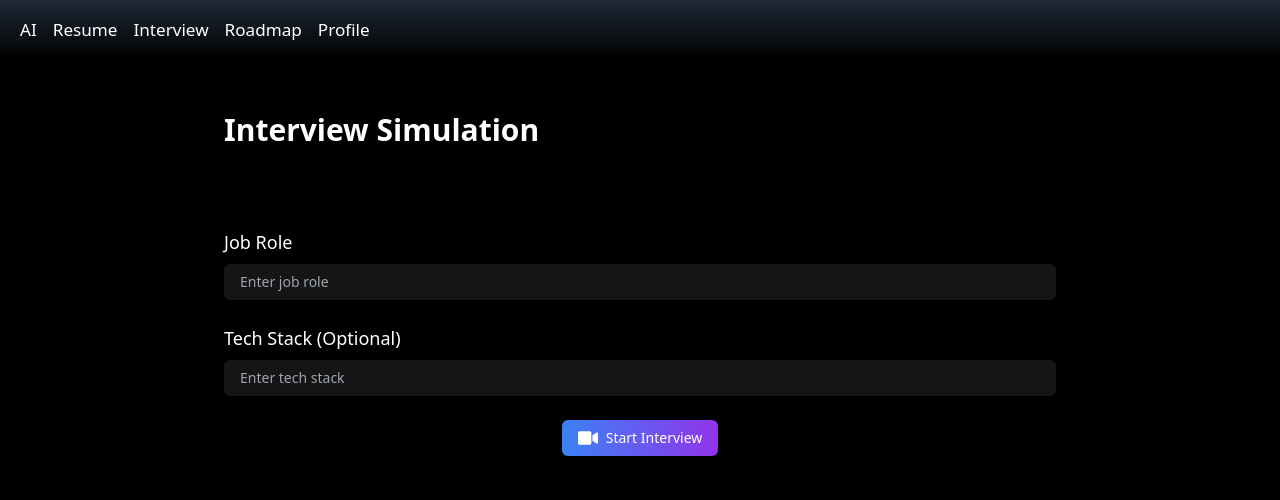
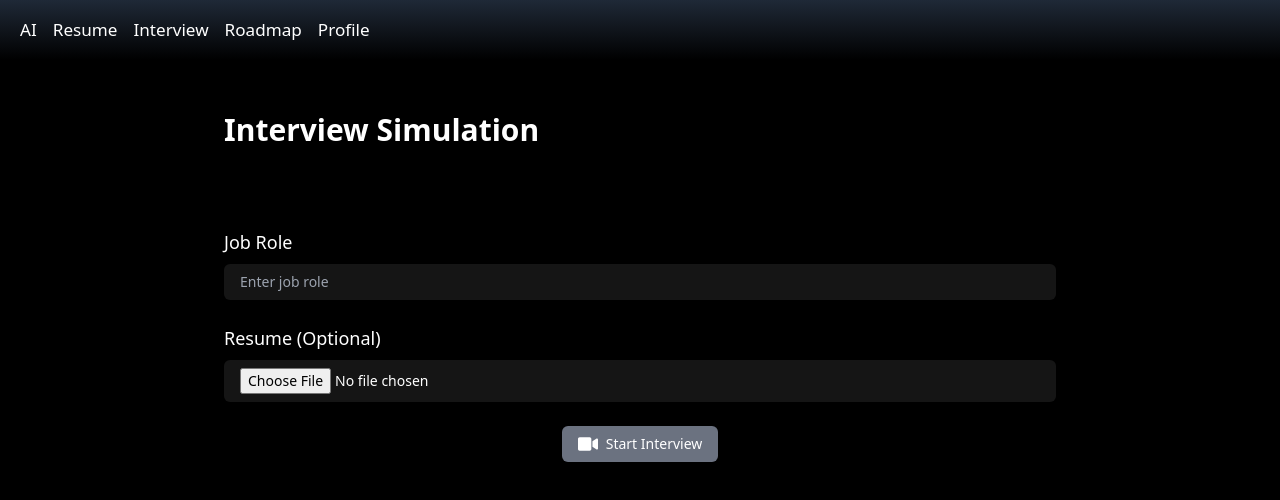
Before and after one commit to Anurag-Gaddamwar/CypherAI, a Next.js app: page /interview in a window 1280 px wide. Shown: the top 500 px of the page. Built offline with nearby package versions, Linux system fonts and the light colour scheme.

Commit message:
Update interview.jsx

```diff
--- a/pages/interview.jsx
+++ b/pages/interview.jsx
@@ -13,11 +13,11 @@ const InterviewSimulation = () => {
   const [error, setError] = useState('');
   const [currentQuestion, setCurrentQuestion] = useState('');
   const [showInterview, setShowInterview] = useState(false);
+  const [jobRole, setJobRole] = useState('');
+  const [resume, setResume] = useState(null);
   const videoRef = useRef(null);
   const localStreamRef = useRef(null);
   const peerConnectionRef = useRef(null);
-  const [jobRole, setJobRole] = useState('');
-  const [techStack, setTechStack] = useState('');
 
   useEffect(() => {
     if (recording) {
@@ -54,6 +54,7 @@ const InterviewSimulation = () => {
         })
         .catch(err => {
           console.error('Error initializing WebRTC:', err);
+          setError('Failed to initialize video call. Please try again.');
         });
 
       // Handle errors
@@ -78,36 +79,48 @@ const InterviewSimulation = () => {
     };
   }, [recording]);
 
-  const startRecording = () => {
+  const startRecording = async () => {
     setRecording(true);
     setShowInterview(true);
     setError('');
-    axios.get(`${process.env.REACT_APP_API_URL}/get-question`)
-      .then(response => {
+    setLoading(true);
+
+    try {
+      const response = await axios.get(`${process.env.REACT_APP_API_URL}/get-question`);
       setCurrentQuestion(response.data.question);
-      })
-      .catch(err => {
+    } catch (err) {
       console.error('Error fetching question:', err);
-      });
+      setError('Failed to fetch interview question. Please try again.');
+    } finally {
+      setLoading(false);
+    }
   };
 
-  const stopRecording = () => {
+  const stopRecording = async () => {
     setRecording(false);
-    axios.post(`${process.env.REACT_APP_API_URL}/end-interview`)
-      .then(response => {
+    setLoading(true);
+    const formData = new FormData();
+    formData.append('resume', resume);
+
+    try {
+      const response = await axios.post(`${process.env.REACT_APP_API_URL}/end-interview`, formData);
       setFeedback(response.data.feedback);
-      })
-      .catch(error => {
+    } catch (error) {
       console.error('Error ending interview:', error);
-      });
+      setError('Failed to end interview and retrieve feedback. Please try again.');
+    } finally {
+      setLoading(false);
+    }
   };
 
   const handleJobRoleChange = (e) => {
     setJobRole(e.target.value);
   };
 
-  const handleTechStackChange = (e) => {
-    setTechStack(e.target.value);
+  const handleResumeChange = (e) => {
+    if (e.target.files[0]) {
+      setResume(e.target.files[0]);
+    }
   };
 
   return (
@@ -124,22 +137,25 @@ const InterviewSimulation = () => {
                 value={jobRole}
                 onChange={handleJobRoleChange}
                 placeholder="Enter job role"
-                className="w-full px-4 py-2 bg-[#151515] rounded-md text-white"
+                className="w-full px-4 py-2 bg-[#151515] rounded-md text-white focus:outline-none focus:ring-2 focus:ring-blue-500"
               />
             </div>
             <div className="mb-6">
-              <label className="block text-lg font-medium mb-2">Tech Stack <span className="font-thin">(Optional)</span></label>
+              <label className="block text-lg font-medium mb-2">Resume (Optional)</label>
               <input
-                type="text"
-                value={techStack}
-                onChange={handleTechStackChange}
-                placeholder="Enter tech stack"
-                className="w-full px-4 py-2 bg-[#151515] rounded-md text-white"
+                type="file"
+                accept=".jpg, .jpeg, .png, .pdf"
+                onChange={handleResumeChange}
+                className="w-full px-4 py-2 bg-[#151515] rounded-md text-white focus:outline-none"
               />
             </div>
             <div className='flex flex-col items-center mb-8'>
-              <button onClick={startRecording} disabled={!jobRole}
-                className="flex space-x-2 mb-10 bg-gradient-to-r from-blue-500 items-center to-purple-600 text-white px-4 py-2 rounded-md transition transform duration-300 hover:scale-110"
+              <button
+                onClick={startRecording}
+                disabled={!jobRole}
+                className={`flex space-x-2 mb-10 items-center text-white px-4 py-2 rounded-md transition transform duration-300 ${
+                  !jobRole ? 'bg-gray-500 cursor-not-allowed' : 'bg-gradient-to-r from-blue-500 to-purple-600 hover:scale-110'
+                }`}
               >
                 <FaVideo className="text-xl" />
                 <span>Start Interview</span>
@@ -148,26 +164,30 @@ const InterviewSimulation = () => {
           </>
         ) : (
           <>
-            {/* Interview section */}
             <div className="flex flex-col lg:flex-row lg:space-x-4 lg:space-y-0 space-y-4 mb-8">
               <div className="w-full h-32 overflow-auto hidden-scrollbar bg-[#151515] text-white mb-4 p-4 rounded-md border-[0.5px] border-[#151515] relative">
                 <div className="absolute inset-0 overflow-auto">
                   <p className="p-2">{currentQuestion || 'Waiting for question...'}</p>
                 </div>
               </div>
-
               <div className="flex-1 lg:w-1/2">
                 <video ref={videoRef} width="100%" autoPlay muted className="border-[0.5px] border-[#151515] rounded-md mirrored"></video>
               </div>
             </div>
             <div className="mt-4 flex space-x-4">
               {!recording ? (
-                <button onClick={startRecording} className="flex space-x-2 mb-10 bg-gradient-to-r from-blue-500 items-center to-purple-600 text-white px-4 py-2 rounded-md transition transform duration-300 hover:scale-110">
+                <button
+                  onClick={startRecording}
+                  className="flex space-x-2 mb-10 bg-gradient-to-r from-blue-500 to-purple-600 text-white px-4 py-2 rounded-md transition transform duration-300 hover:scale-110"
+                >
                   <FaVideo className="text-xl" />
-                  <span> Start Interview</span>
+                  <span>Start Interview</span>
                 </button>
               ) : (
-                <button onClick={stopRecording} className="bg-red-500 relative hover:bg-red-800 flex space-x-2 mb-10 items-center text-white px-4 py-2 rounded-md transition transform duration-300 hover:scale-110">
+                <button
+                  onClick={stopRecording}
+                  className="bg-red-500 hover:bg-red-800 flex space-x-2 mb-10 items-center text-white px-4 py-2 rounded-md transition transform duration-300 hover:scale-110"
+                >
                   <FaStop className="text-xl" />
                   <span>Stop Interview</span>
                 </button>
```
Lines whose indentation alone changed are shown as unchanged.
